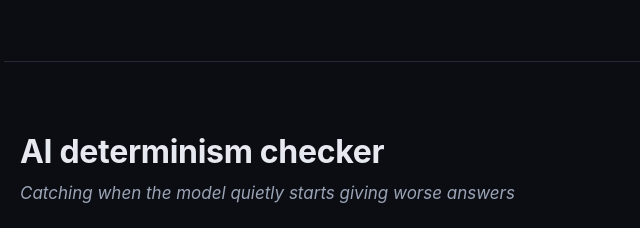
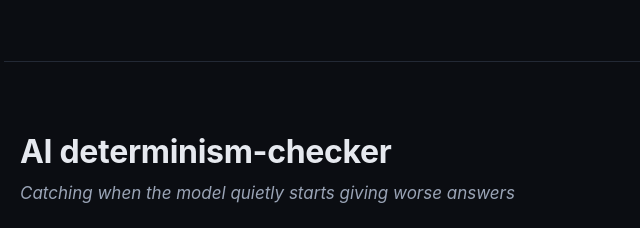
Before and after one commit to eduramos21/eduramos21.github.io, a website: page index.html in a window 1280 px wide. Shown: the part 4668-4896 px from the top of the page, 86-726 px from the left. Drawn offline with Linux system fonts and the light colour scheme.

Commit message:
chore: spelling in heading

```diff
--- a/index.html
+++ b/index.html
@@ -368,7 +368,7 @@
   </section>
 
   <section class="section" id="ai-quality">
-    <h2>AI determinism checker</h2>
+    <h2>AI determinism-checker</h2>
 
 
     <p class="section__tagline">
```
